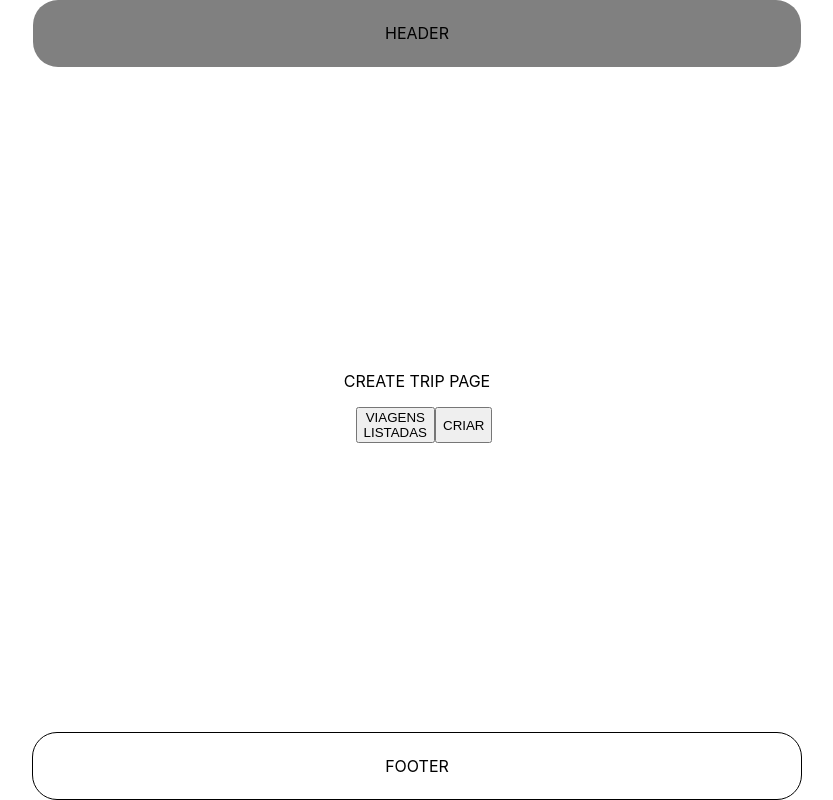
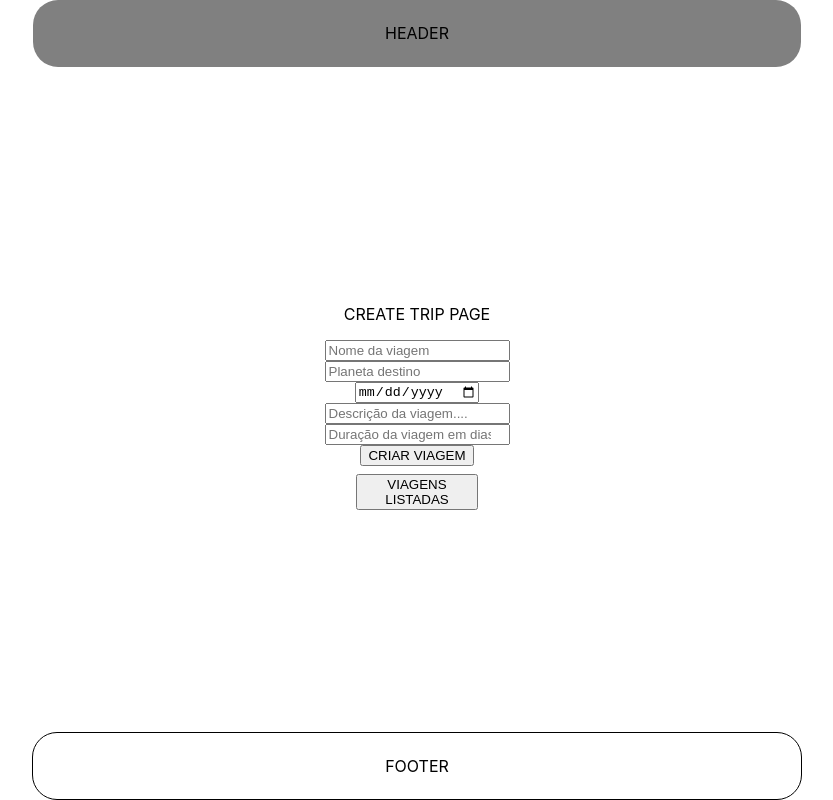
Before and after one commit to future4code/Ernesto-Mognol, a React (Create React App) app in the folder quinzena9/projeto9-LabeX/: page /admin/trips/create in a window 1280 px wide. Shown: the whole page, without its empty margins (223-1056 px from the left). Built offline with nearby package versions, Linux system fonts and the light colour scheme; sample sign-in values are in the browser's storage.

Commit message:
exercicios aula 37

```diff
--- /dev/null
+++ b/quinzena9/projeto9-LabeX/src/hooks/useForm.js
@@ -0,0 +1,19 @@
+import {useState} from 'react';
+
+function useForm(initialState) {
+
+    const [form, setForm] = useState(initialState);
+
+    const onChange = (event) => {
+        const { name, value } = event.target;
+        setForm({ ...form, [name]: value });
+    };
+
+    const cleanFields = () => {
+        setForm(initialState);
+    };
+
+    return { form, onChange, cleanFields};
+}
+
+export default useForm;
--- a/quinzena9/projeto9-LabeX/src/pages/CreateTripPage.js
+++ b/quinzena9/projeto9-LabeX/src/pages/CreateTripPage.js
@@ -1,9 +1,10 @@
 import React from 'react';
 import styled from 'styled-components';
 import Header from '../components/Header';
-import {useHistory} from 'react-router-dom';
+import { useHistory } from 'react-router-dom';
 import Footer from '../components/Footer';
 import useProtectedPage from '../hooks/useProtectedPage';
+import useForm from '../hooks/useForm';
 
 const CreateTripPageMainContainer = styled.div`
     width: 60vw;
@@ -29,7 +30,22 @@ const ButtonContainer = styled.div`
     justify-content: space-around;
 `;
 
-function CreateTripPage (){
+const FormContainer = styled.form`
+    display: flex;
+    flex-direction: column;
+    align-items: center;
+    width: 200%;
+    margin-bottom: 8px;
+`;
+function CreateTripPage() {
+
+    const { form, onChange, cleanFields } = useForm({
+        name: "",
+        planet: "",
+        date: "",
+        description: "",
+        durationInDays: ""
+    });
 
     useProtectedPage();
 
@@ -39,15 +55,58 @@ function CreateTripPage (){
         history.push("/admin/trips/list");
     };
 
+    const submitForm = (event) => {
+        event.preventDefault();
+        console.log(form.name + form.planet + form.date);
+        cleanFields();
+    };
+
 
     return (
         <CreateTripPageMainContainer>
             <Header />
             <CreateTripContainer>
                 <p>CREATE TRIP PAGE</p>
+                <FormContainer onSubmit={submitForm}>
+                        <input
+                            name="name"
+                            placeholder="Nome da viagem"
+                            type="text"
+                            value={form.name}
+                            onChange={onChange}
+                            required />
+                        <input
+                            name="planet"
+                            placeholder="Planeta destino"
+                            type="text"
+                            value={form.planet}
+                            onChange={onChange}
+                            required />
+                        <input
+                            name="date"
+                            placeholder="Data da viagem"
+                            type="date"
+                            value={form.date}
+                            onChange={onChange}
+                            required />
+                        <input
+                            name="description"
+                            placeholder="Descrição da viagem...."
+                            type="text"
+                            value={form.description}
+                            onChange={onChange}
+                            required />
+                        <input
+                            name="durationInDays"
+                            placeholder="Duração da viagem em dias"
+                            type="number"
+                            value={form.durationInDays}
+                            onChange={onChange}
+                            required />
+                        <button>CRIAR VIAGEM</button>
+                </FormContainer>
                 <ButtonContainer>
                     <button onClick={goAdminHome}>VIAGENS LISTADAS</button>
-                    <button>CRIAR</button>
                 </ButtonContainer>
             </CreateTripContainer>
             <Footer />
--- a/quinzena9/projeto9-LabeX/src/pages/LoginPage.js
+++ b/quinzena9/projeto9-LabeX/src/pages/LoginPage.js
@@ -1,9 +1,10 @@
-import React, {useState} from 'react';
+import React from 'react';
 import styled from 'styled-components';
 import axios from 'axios';
 import Header from '../components/Header';
 import Footer from '../components/Footer';
-import {useHistory} from 'react-router-dom';
+import { useHistory } from 'react-router-dom';
+import useForm from '../hooks/useForm';
 
 const LoginPageMainContainer = styled.div`
     width: 60vw;
@@ -23,36 +24,25 @@ const LoginContainer = styled.div`
     align-items: center;
 `;
 
-const InputsContainer = styled.div`
+const InputsContainer = styled.form`
     display: flex;
     justify-content: space-around;
     width: 70%;
     margin-bottom: 8px;
 `;
 
-function LoginPage (){
+function LoginPage() {
 
-    const [email, setEmail] = useState("");
-    const [password, setPassword] = useState("");
+    const { form, onChange, cleanFields} = useForm({ email: "", password: ""})
 
     const history = useHistory();
 
-    const onChangeEmail = (event) => {
-        setEmail(event.target.value);
-    };
-
-    const onChangePassword = (event) => {
-        setPassword(event.target.value);
-    };
-
-    const onSubmitLogin = () => {
-        const body = {
-            email: email,
-            password: password
-        };
-        axios.post("https://us-central1-labenu-apis.cloudfunctions.net/labeX/ernesto-fauth-munoz/login", body)
+    const submitLogin = (event) => {
+        event.preventDefault();
+        axios.post("https://us-central1-labenu-apis.cloudfunctions.net/labeX/ernesto-fauth-munoz/login", form)
             .then((response) => {
                 localStorage.setItem('token', response.data.token);
+                cleanFields();
                 history.push("/admin/trips/list");
             })
             .catch((error) => {
@@ -60,25 +50,29 @@ function LoginPage (){
             })
     };
 
-    return(
+    return (
         <LoginPageMainContainer>
             <Header />
-                <LoginContainer>
-                    <p>LOGIN PAGE</p>
-                    <InputsContainer>
+            <LoginContainer>
+                <p>LOGIN PAGE</p>
+                <InputsContainer onSubmit={submitLogin}>
                         <input
-                            placeholder = "E-mail"
-                            type = "email"
-                            value = {email}
-                            onChange = {onChangeEmail} />
+                            name="email"
+                            placeholder="E-mail"
+                            type="email"
+                            value={form.email}
+                            onChange={onChange}
+                            required />
                         <input
-                            placeholder = "Senha"
-                            type = "password"
-                            value = {password}
-                            onChange = {onChangePassword} />
-                    </InputsContainer>
-                    <button onClick = {onSubmitLogin}>LOGIN</button>
-                </LoginContainer>
+                            name="password"
+                            placeholder="Senha"
+                            type="password"
+                            value={form.password}
+                            onChange={onChange}
+                            required />
+                    <button>LOGIN</button>
+                </InputsContainer>
+            </LoginContainer>
             <Footer />
         </LoginPageMainContainer>
     )
```
